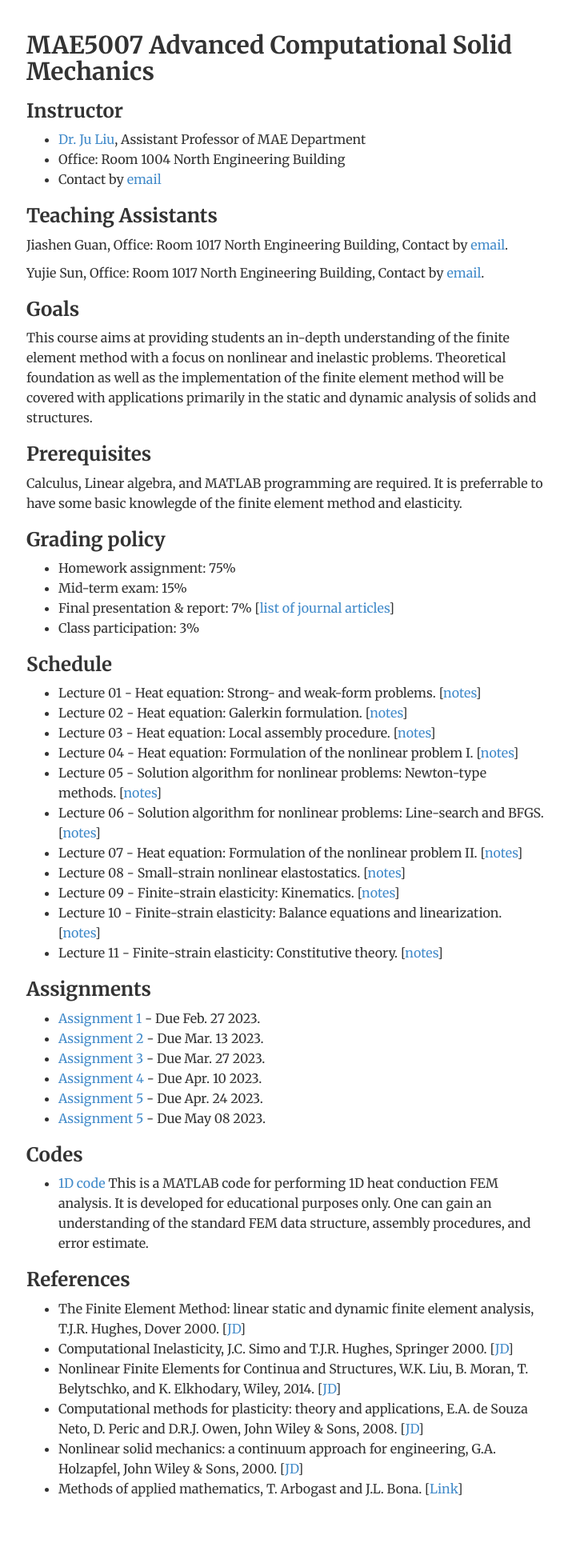
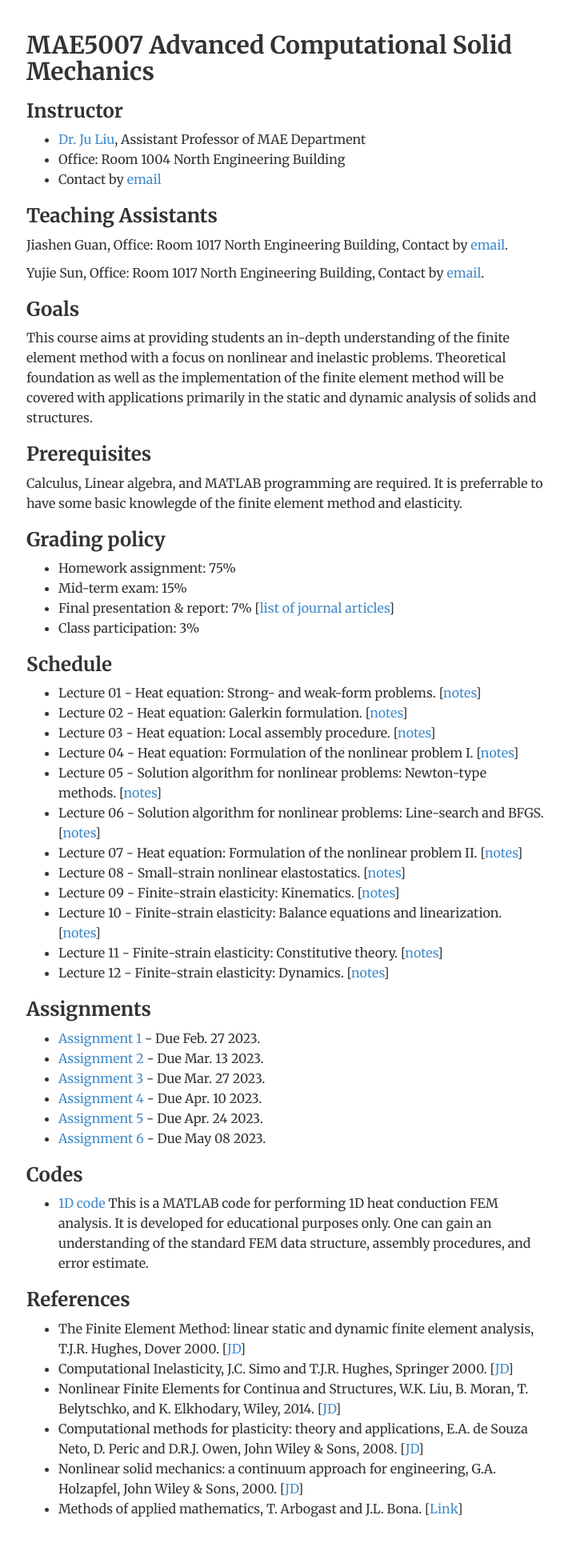
Before and after one commit to ju-liu/ju-liu.github.io, a Jekyll site: the page built from teaching/FEM-2023-Spring/index.html, in a window 1280 px wide. Shown: the whole page at 80% size, without its empty margins (283-993 px from the left). Built offline with Jekyll 4.4.1, drawn with Linux system fonts in a browser that asks for light colours; nearby versions of some CDN libraries; library files that are not in the unit come from our copies; before the commit the page ends 1924 px from its top, so only the background shows below that.

Commit message:
Update index.html

```diff
--- a/teaching/FEM-2023-Spring/index.html
+++ b/teaching/FEM-2023-Spring/index.html
@@ -47,6 +47,7 @@ description: Research of Dr. Ju Liu
   <li>Lecture 09 - Finite-strain elasticity: Kinematics. [<a href="notes/Lecture-09.pdf">notes</a>]</li>
   <li>Lecture 10 - Finite-strain elasticity: Balance equations and linearization. [<a href="notes/Lecture-10.pdf">notes</a>]</li>
   <li>Lecture 11 - Finite-strain elasticity: Constitutive theory. [<a href="notes/Lecture-11.pdf">notes</a>]</li>
+  <li>Lecture 12 - Finite-strain elasticity: Dynamics. [<a href="notes/Lecture-12.pdf">notes</a>]</li>
 </ul>
 
 <h3>Assignments</h3>
@@ -56,7 +57,7 @@ description: Research of Dr. Ju Liu
   <li><a href="hw/HW-03.pdf">Assignment 3</a> - Due Mar. 27 2023.</li>
   <li><a href="hw/HW-04.pdf">Assignment 4</a> - Due Apr. 10 2023.</li>
   <li><a href="hw/HW-05.pdf">Assignment 5</a> - Due Apr. 24 2023.</li>
-  <li><a href="hw/HW-06.pdf">Assignment 5</a> - Due May 08 2023.</li>
+  <li><a href="hw/HW-06.pdf">Assignment 6</a> - Due May 08 2023.</li>
 </ul>
 
 <h3>Codes</h3>
```
